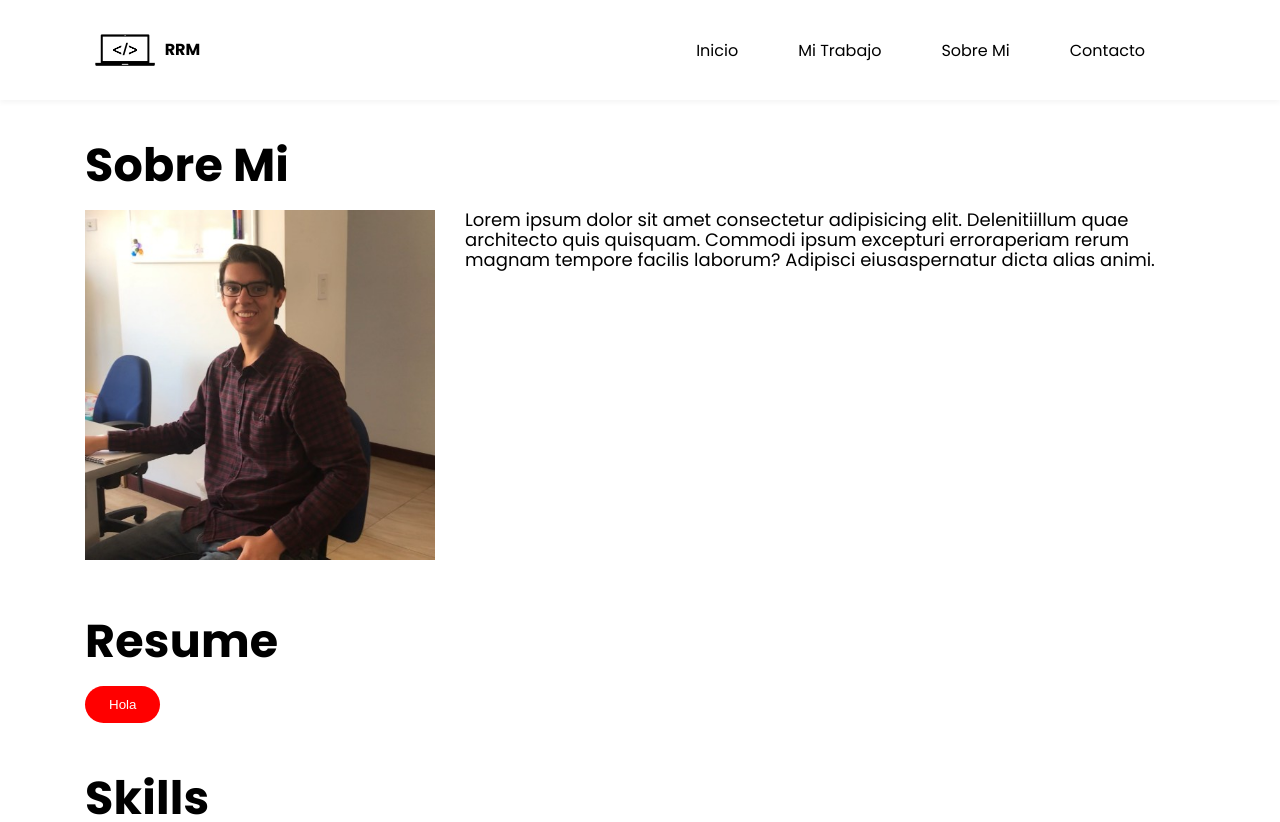
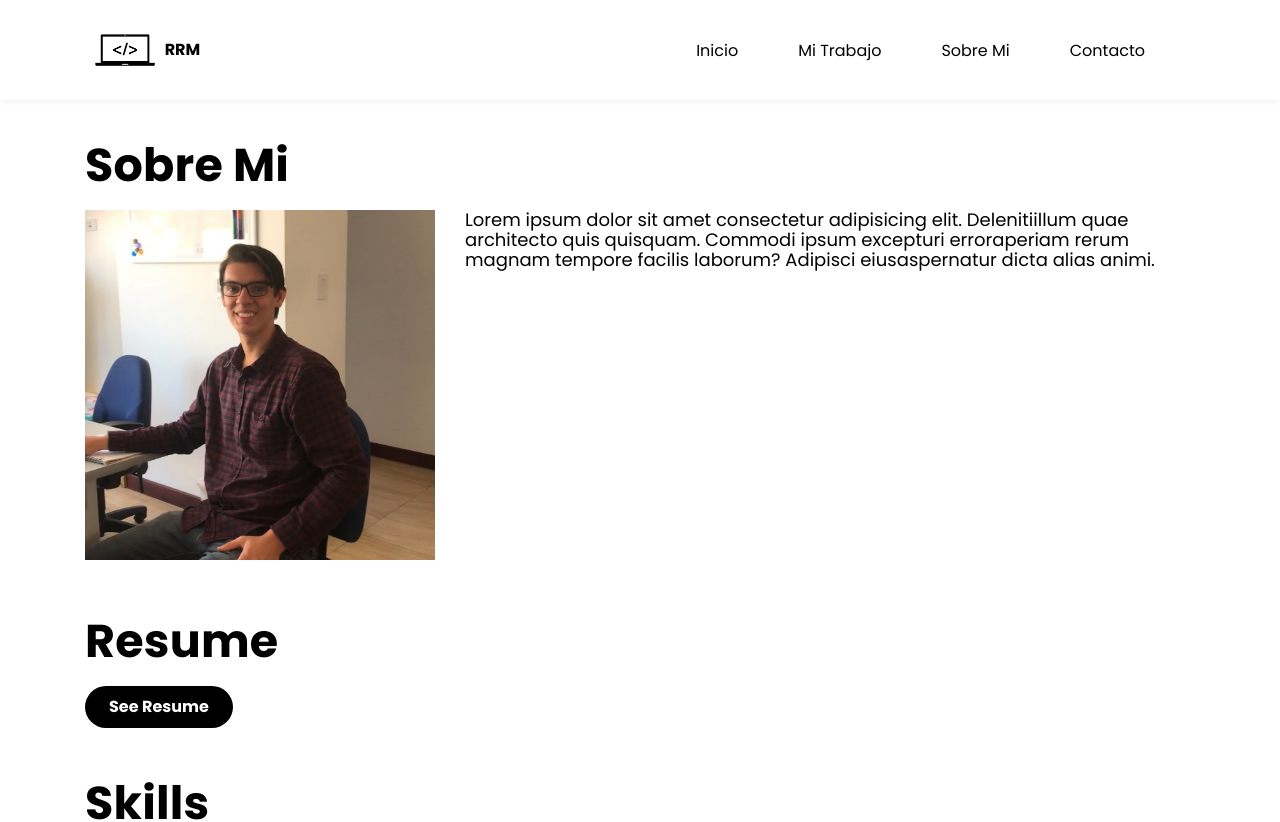
Before and after one commit to robertram/old-portfolio, a Next.js app: page /about in a window 1280 px wide. Shown: the top 822 px of the page. Built offline with nearby package versions, Linux system fonts and the light colour scheme; no server answers.

Commit message:
P-104: Design Thinking modal children modified

```diff
--- a/src/component/Button/button_component.scss
+++ b/src/component/Button/button_component.scss
@@ -4,19 +4,20 @@
   &__button {
     cursor: pointer;
     outline: none;
-    background-color: red;
+    background-color: $black;
     border-radius: 30px;
     border: 0;
     padding: 15px 24px;
     color: $white;
     text-decoration: none;
     &:hover {
-      background: red;
+      background: $white;
+      color: $black;
       box-shadow: 0px 4px 8px 0px rgba(18, 54, 132, 0.16);
     }
     &:active {
-      background: red;
-      color: red;
+      background: $gray;
+      color: $white;
     }
   }
   &__small {
--- a/src/component/Button/button_component.tsx
+++ b/src/component/Button/button_component.tsx
@@ -34,7 +34,7 @@ const getButtonClass = (props: Props) => {
     default:
       sizeClass = "button-primary-l";
   }
-  return `${className}__button ${sizeClass} ${buttonSize}`;
+  return `${className}__button ${sizeClass} ${buttonSize} body-bold`;
 };
 
 const Button = (props: Props) => {
--- a/src/i18n/es.json
+++ b/src/i18n/es.json
@@ -25,6 +25,10 @@
 
   "about_education_title":"",
 
+  "about_resume_button_text": "See Resume",
+  "about_resume_button_link":"https://portfolio-robertram.s3.amazonaws.com/Resume.pdf",
 
-  "design_thinking_description":"In this competition my partner and I invented a social media app where you could share your reciclying experiences with your friends. Also you could win points by scanning a product you want to recycle. The app would tell you in which trash can you would need to throw it away and also where it is located."
+
+  "design_thinking_description":"In this competition my partner and I developed the idea of a social media app where you could share your reciclying experiences with your friends. Also you could win points by scanning a product you want to recycle. The app would tell you in which trash can you would need to throw it away and also where it is located.",
+  "design_thinking_slider_title":"Project pictures"
 }
--- a/src/modules/About/FurtherEducation/ModalChildrens/DesignThinking.tsx
+++ b/src/modules/About/FurtherEducation/ModalChildrens/DesignThinking.tsx
@@ -32,7 +32,7 @@ const DesignThinking = ({ title, description, date }) => {
           className="DesignThinking__descriptionImage"
         />*/}
 
-        <h2 className="subtitle">Image Slider</h2>
+        <h2 className="subtitle2">{t("design_thinking_slider_title")}</h2>
 
         <ImageSlider items={sliderImagesItems} />
       </div>
--- a/src/modules/About/Resume/resume_component.tsx
+++ b/src/modules/About/Resume/resume_component.tsx
@@ -1,8 +1,11 @@
 import React from "react";
 import Button from "@/src/component/Button/button_component";
+import { useTranslation } from "react-i18next";
+import { NAMESPACE_KEY } from "@/src/i18n/i18n.js";
 import "./resume_component.scss";
 
 const Resume = () => {
+  const { t } = useTranslation(NAMESPACE_KEY);
   return (
     <div className="Resume section">
       <div className="grid">
@@ -11,10 +14,10 @@ const Resume = () => {
         </div>
         <div className="col-desk-12 col-mob-4">
           <Button
-            text="Hola"
+            text={t("about_resume_button_text")}
             className="Button"
             size="medium"
-            url="https://portfolio-robertram.s3.amazonaws.com/Resume.pdf"
+            url={t("about_resume_button_link")}
           />
         </div>
       </div>
--- a/src/styles/_settings/_fonts.scss
+++ b/src/styles/_settings/_fonts.scss
@@ -3,6 +3,8 @@ $title-fontsize: 46px;
 $title-mobile-fontsize: 34px;
 $subtitle-fontsize: 30px;
 $subtitle-mobile-fontsize: 22px;
+$subtitle2-fontsize: 22px;
+$subtitle2-mobile-fontsize: 18px;
 $body-fontsize: 18px;
 $body-mobile-fontsize: 16px;
 $tiny-fontsize: 16px;
@@ -35,6 +37,20 @@ $typography-variables: (
   "subtitle-mobile": (
     "font-family": $primary-font,
     "font-size": $subtitle-mobile-fontsize,
+    "font-weight": bold,
+    "letter-spacing": 0px,
+    "line-height": 22px,
+  ),
+  "subtitle2": (
+    "font-family": $primary-font,
+    "font-size": $subtitle2-fontsize,
+    "font-weight": bold,
+    "letter-spacing": 0px,
+    "line-height": 22px,
+  ),
+  "subtitle-mobile2": (
+    "font-family": $primary-font,
+    "font-size": $subtitle2-mobile-fontsize,
     "font-weight": bold,
     "letter-spacing": 0px,
     "line-height": 22px,
--- a/src/styles/_trumps/_fonts.scss
+++ b/src/styles/_trumps/_fonts.scss
@@ -10,6 +10,13 @@
     @include generate-text-styles("subtitle");
   }
   @include generate-text-styles("subtitle-mobile");
+}
+
+.subtitle2 {
+  @include sm {
+    @include generate-text-styles("subtitle2");
+  }
+  @include generate-text-styles("subtitle2-mobile");
 }
 
 .body-regular {
```
Also changed, not shown: public/assets/shared/arrow.svg (deleted).
